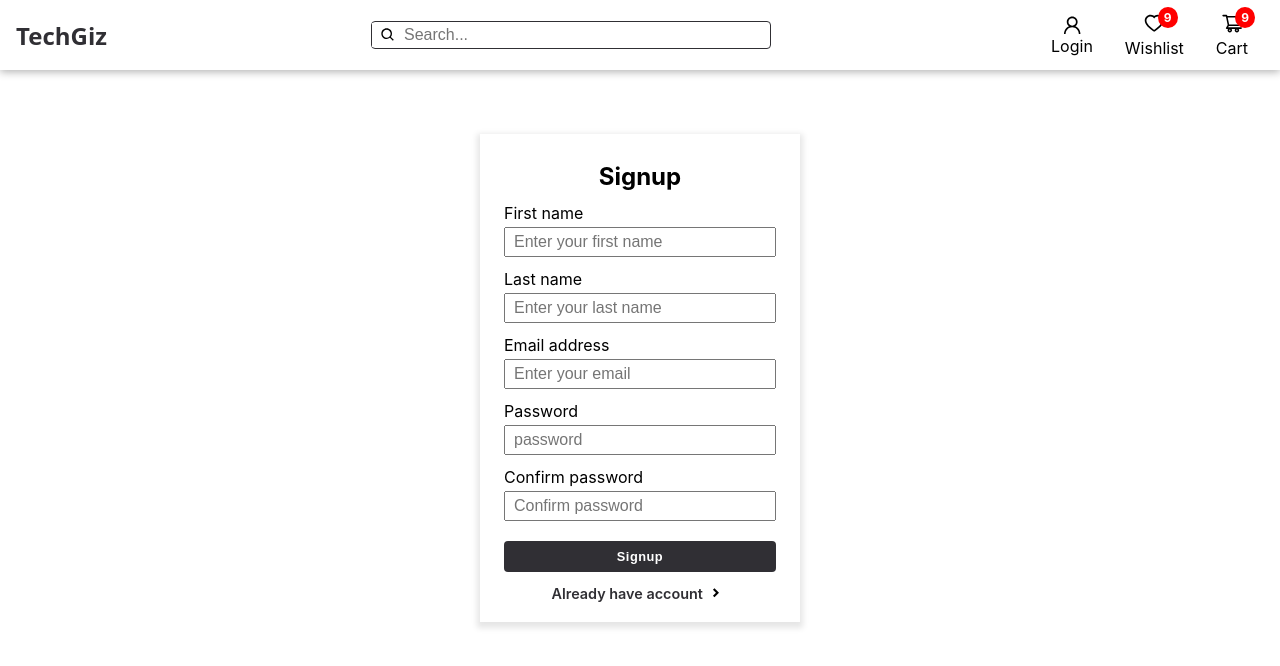
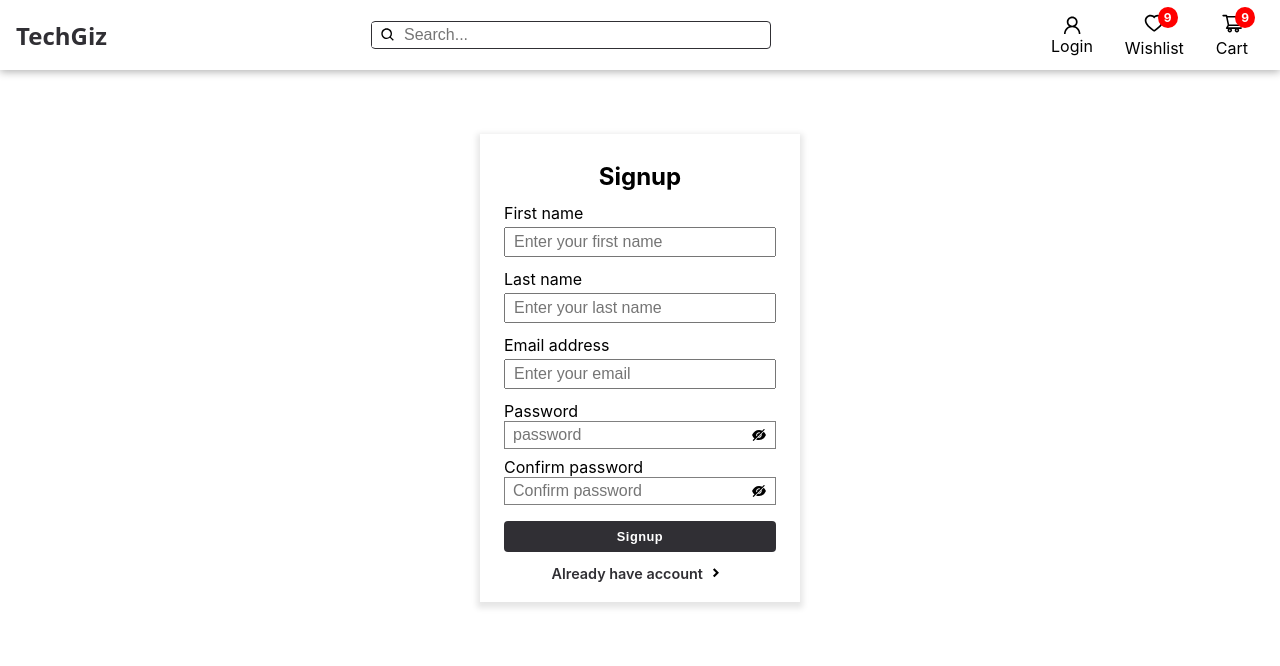
Before and after one commit to gkumar-pandey/Techgiz-ecommerce, a React (Create React App) app: page /signup in a window 1280 px wide. Shown: the top 666 px of the page. Built offline with nearby package versions, Linux system fonts and the light colour scheme; what miragejs would draw is missing.

Commit message:
feat: add toggle eye icon to password input to show or hide password

```diff
--- a/src/Components/Input/Input.css
+++ b/src/Components/Input/Input.css
@@ -13,3 +13,28 @@
   font-size: 1rem;
   width: 100%;
 }
+
+.password_input {
+  border: 1px solid grey;
+}
+.password_input input {
+  border: none;
+  flex: 1;
+  padding: 0.25rem 0.5rem;
+  font-size: 1rem;
+  width: 100%;
+}
+.password_input input:focus {
+  outline: none;
+}
+
+.eye_icon {
+  border: none;
+  display: flex;
+  align-items: center;
+  justify-content: center;
+  cursor: pointer;
+  padding: 0.25rem 0.5rem;
+  font-size: 1rem;
+  background-color: #fff;
+}
--- a/src/Components/Input/Input.jsx
+++ b/src/Components/Input/Input.jsx
@@ -1,7 +1,31 @@
-import React from "react";
+import React, { useState } from "react";
 import "./Input.css";
+import { AiFillEyeInvisible, AiFillEye } from "react-icons/ai";
 
 const Input = ({ value, onChange, placeholder, type, label }) => {
+  const [showPass, setShowPass] = useState(false);
+
+  if (type === "password") {
+    return (
+      <div className="form_input_wrapper">
+        <div>
+          <label className="label">{label}</label>
+        </div>
+        <div className="d-flex items-center justify-between password_input ">
+          <input
+            required
+            type={showPass ? "text" : type}
+            value={value}
+            onChange={onChange}
+            placeholder={placeholder}
+          />
+          <p onClick={() => setShowPass(!showPass)} className="eye_icon">
+            {showPass ? <AiFillEye /> : <AiFillEyeInvisible />}
+          </p>
+        </div>
+      </div>
+    );
+  }
   return (
     <div className="form_input_wrapper">
       <div>
```
